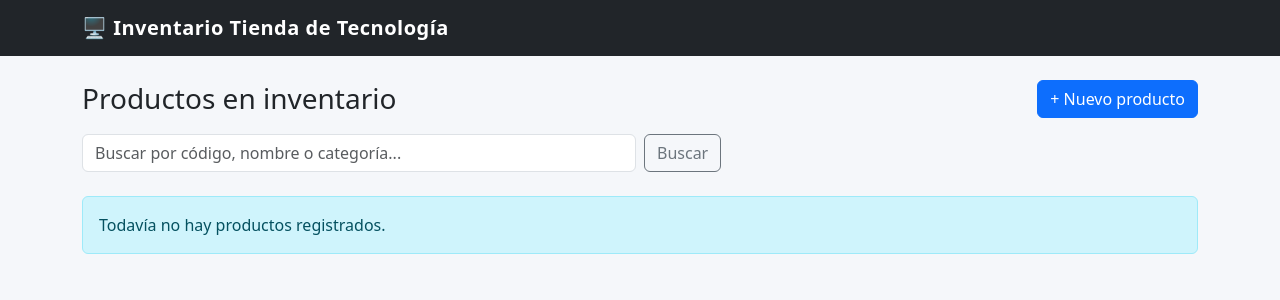
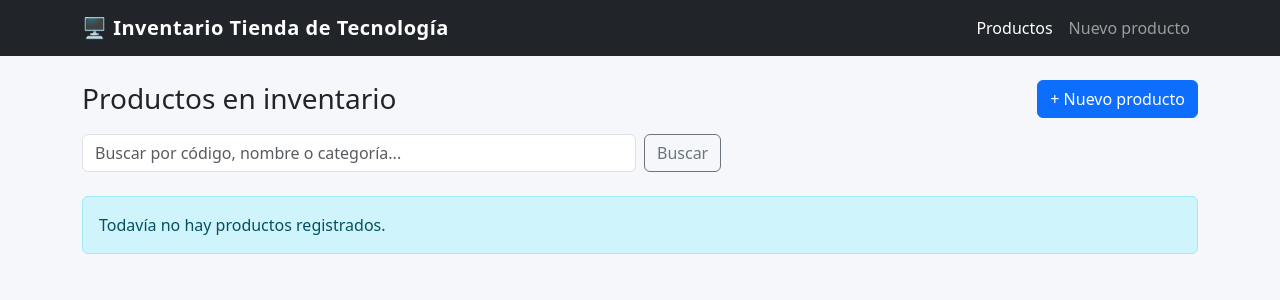
Before and after one commit to Danisaurio12/nuevo, a Flask app: page / in a window 1280 px wide. Shown: the top 300 px of the page. Run offline with Flask 3, Linux system fonts and the light colour scheme; data that the repository does not hold is empty; some libraries are stand-ins or nearby versions.

Commit message:
Update base.html

```diff
--- a/templates/base.html
+++ b/templates/base.html
@@ -11,11 +11,36 @@
     <link rel="stylesheet" href="{{ url_for('static', filename='css/estilos.css') }}">
 </head>
 <body>
-    <nav class="navbar navbar-dark bg-dark mb-4">
+    <nav class="navbar navbar-expand-md navbar-dark bg-dark mb-4">
         <div class="container">
             <a class="navbar-brand fw-bold" href="{{ url_for('listado') }}">
                 🖥️ Inventario Tienda de Tecnología
             </a>
+            <button
+                class="navbar-toggler"
+                type="button"
+                data-bs-toggle="collapse"
+                data-bs-target="#navbarMenu"
+                aria-controls="navbarMenu"
+                aria-expanded="false"
+                aria-label="Mostrar navegación"
+            >
+                <span class="navbar-toggler-icon"></span>
+            </button>
+            <div class="collapse navbar-collapse" id="navbarMenu">
+                <ul class="navbar-nav ms-auto">
+                    <li class="nav-item">
+                        <a class="nav-link {{ 'active' if request.endpoint == 'listado' else '' }}" href="{{ url_for('listado') }}">
+                            Productos
+                        </a>
+                    </li>
+                    <li class="nav-item">
+                        <a class="nav-link {{ 'active' if request.endpoint == 'nuevo_producto' else '' }}" href="{{ url_for('nuevo_producto') }}">
+                            Nuevo producto
+                        </a>
+                    </li>
+                </ul>
+            </div>
         </div>
     </nav>
 
```
